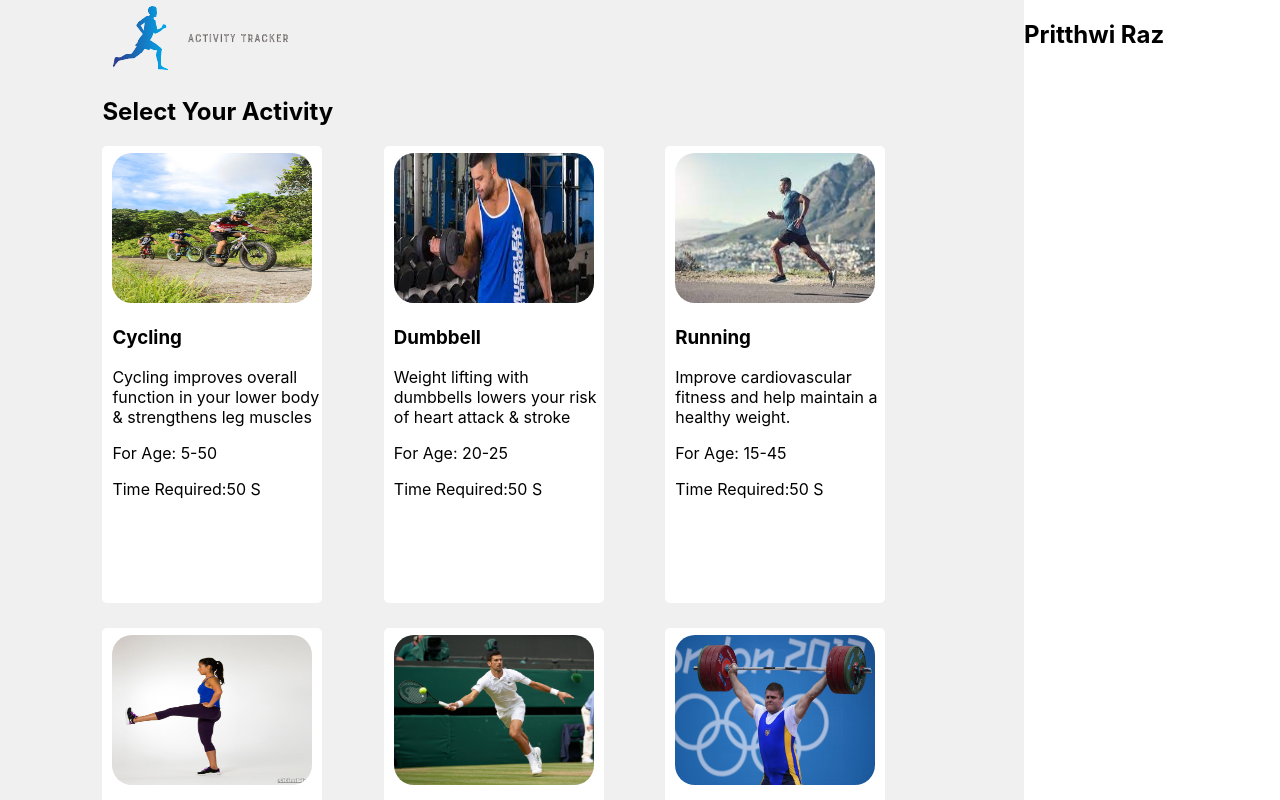
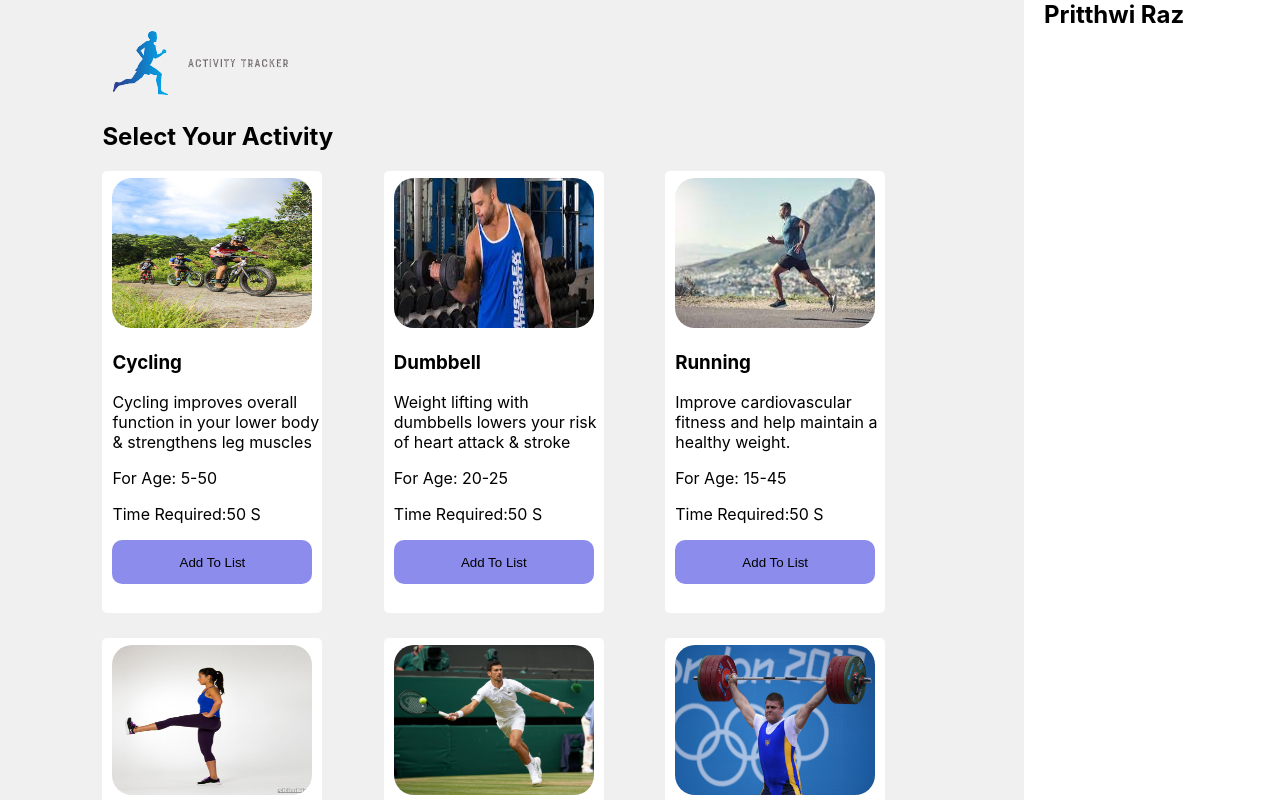
Before and after one commit to pritthwiraz/activity-tracker, a React (Create React App) app: page / in a window 1280 px wide. Shown: the top 800 px of the page. Built offline with nearby package versions, Linux system fonts and the light colour scheme; the HTML template or start-up script is replaced by a standard one.

Commit message:
activity container

```diff
--- a/src/App.css
+++ b/src/App.css
@@ -1,38 +1,11 @@
-.App {
-  text-align: center;
+
+
+.main-div{
+  background-color: #FFFFFF;
+;
 }
-
-.App-logo {
-  height: 40vmin;
-  pointer-events: none;
-}
-
 @media (prefers-reduced-motion: no-preference) {
   .App-logo {
     animation: App-logo-spin infinite 20s linear;
   }
 }
-
-.App-header {
-  background-color: #282c34;
-  min-height: 100vh;
-  display: flex;
-  flex-direction: column;
-  align-items: center;
-  justify-content: center;
-  font-size: calc(10px + 2vmin);
-  color: white;
-}
-
-.App-link {
-  color: #61dafb;
-}
-
-@keyframes App-logo-spin {
-  from {
-    transform: rotate(0deg);
-  }
-  to {
-    transform: rotate(360deg);
-  }
-}
--- a/src/App.js
+++ b/src/App.js
@@ -3,7 +3,7 @@ import Activities from './Components/Activities/Activities'
 
 function App() {
   return (
-    <div>
+    <div className='main-div'>
      <Activities></Activities>
 
     </div>
--- a/src/Components/Activities/Activities.css
+++ b/src/Components/Activities/Activities.css
@@ -1,17 +1,15 @@
-body{
-    background-color: rgb(241, 240, 240);
-}
+
+
 .activites{
-    /* margin-top: 25px; */
     display: grid;
     grid-template-columns: 4fr 1fr;
-
+    background-color: rgb(241, 240, 240)
 }
 .activity-container{
     width: 80%;
     margin: auto;
-
-
+    margin-top: 25px;
+     margin-top: 25px;
 }
 .activity{
     display: grid;
@@ -19,5 +17,15 @@ body{
     gap: 25px;
 }
 .activity-details{
+    margin: 0;
+    padding: 0;
+    padding-left: 20px;
     background-color: #FFFFFF;
 }
+.activity-details h2{
+    margin-top: 0;
+    padding-top: 0;
+}
+.person-details{
+
+}
--- a/src/Components/Activities/Activities.js
+++ b/src/Components/Activities/Activities.js
@@ -12,8 +12,12 @@ const Activities = () => {
         .then(res=> res.json())
         .then(data => setActivities(data))
     }, [])
+
+    const addToList = (activity) => {
+        console.log(activity)
+    }
     return (
-        <div className='activites'>
+            <div className='activites'>
             <div className="activity-container">
                <img src={logo} alt="" />
                 <h2>Select Your Activity</h2>
@@ -21,15 +25,21 @@ const Activities = () => {
                     {
                         activities.map(activity =><Activity
                             key={activity.id}
-                            activity ={activity}>
-                            </Activity>)
+                            activity ={activity}
+                            addToList = {addToList}
+                            ></Activity>)
                     }
                 </div>
             </div>
             <div className="activity-details">
                 <h2>Pritthwi Raz</h2>
+                <div>
+
+
+                </div>
             </div>
         </div>
+
     );
 };
 
--- a/src/Components/Activity/Activity.css
+++ b/src/Components/Activity/Activity.css
@@ -1,6 +1,6 @@
 .activity-cart{
     width: 210px;
-    height: 450px;
+    height: 435px;
     background-color: #FFFFFF;
     padding-left: 10px ;
     padding-top: 7px;
@@ -11,3 +11,10 @@
     height: 150px;
     border-radius: 20px;
 }
+.btn-list{
+    width: 200px;
+    background: rgb(140, 140, 236);
+    text-align: center;
+    border: 0px;
+    border-radius: 10px;
+}
--- a/src/Components/Activity/Activity.js
+++ b/src/Components/Activity/Activity.js
@@ -3,6 +3,7 @@ import "./Activity.css"
 
 const Activity = (props) => {
     const {picture, name, description, age, time} = props.activity
+
     return (
         <div className='activity-cart'>
             <img src={picture} alt="" />
@@ -10,6 +11,7 @@ const Activity = (props) => {
             <p>{description}</p>
             <p>For Age: {age}</p>
             <p>Time Required:{time}</p>
+            <button onClick={() => {props.addToList(props.activity)}} className='btn-list'><p>Add To List</p></button>
         </div>
     );
 };
```
